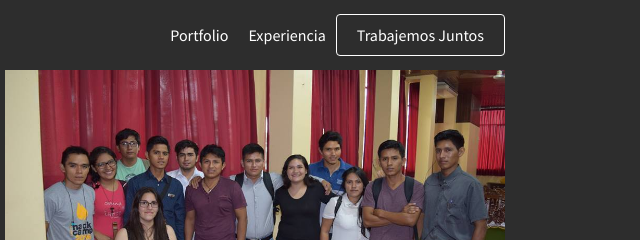
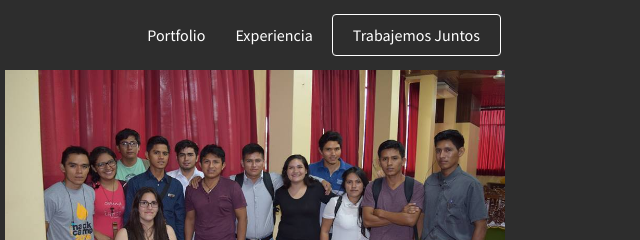
Before and after one commit to deyvisnvg/ResponsiveDesign, a plain HTML site: page index.html in a window 1280 px wide. Shown: the top 240 px of the page, 635-1275 px from the left. Drawn offline with Linux system fonts and the light colour scheme.

Commit message:
Arreglando el menu de mi portafolio

```diff
--- a/css/estilos.css
+++ b/css/estilos.css
@@ -273,10 +273,14 @@ li {
 .header a {
     color: white; /*  */
     text-decoration: none; /* Se usa para eliminar o adherir subrayado a un elemento de tipo texto. <a></a> */
-    height: inherit;
+    /* height: inherit; */
     display: flex;
     align-items: center;
-    padding: 0 10px;
+    padding: 10px 10px;
+    border: 1px solid transparent;
+    border-radius: 4px;
+    height: initial;
+    margin: 14px 4px;
 }
 /*
 .header a:hover {
@@ -374,8 +378,8 @@ figure {
     flex-wrap: wrap;
 }
 
-.social {
-}
+/* .social {
+} */
 
 .social-link {
     display: inline-block;
@@ -441,8 +445,7 @@ figure {
     flex-wrap: inherit;
 }
 
-
-ol li:hover {
+ol li a:hover {
   background-color: #40739e;
 }
 
@@ -466,7 +469,7 @@ ol li:hover {
   border: 1px solid white;
   padding: 10px 20px;
   border-radius: 4px;
-  margin: 14px 0;
+  margin: 14px 4px
 }
 
 /* Desktop First que empieze desde el MQ mas grande */
```
Also changed, not shown: index.html (+1 -0 lines).
